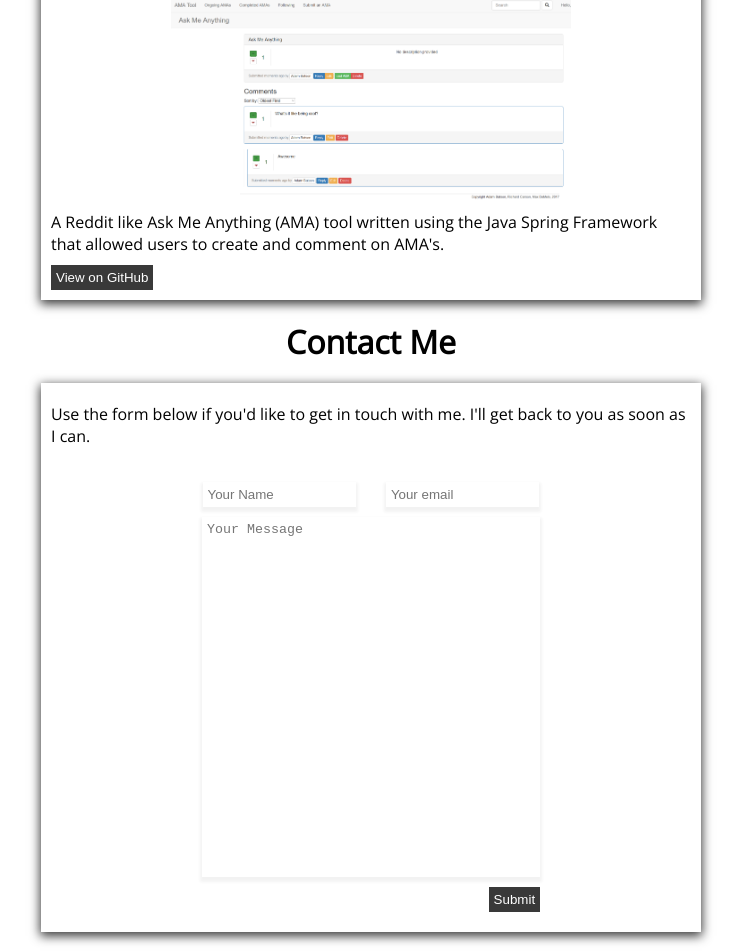
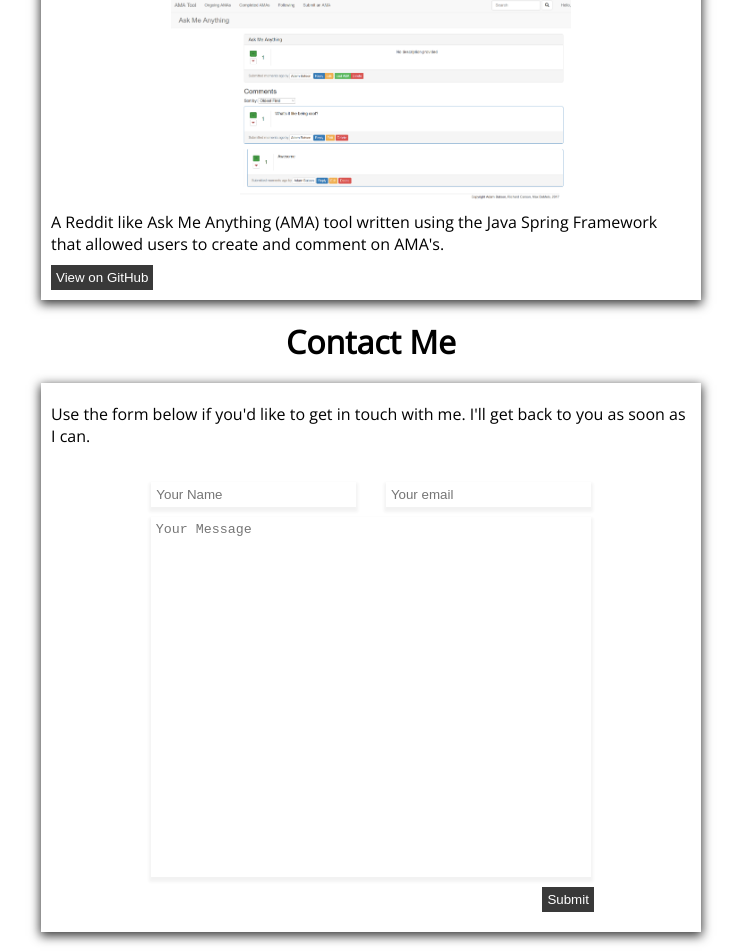
Before and after one commit to adambatson/adambatson.github.io, a Jekyll site: the page built from index.html, in a window 1280 px wide. Shown: the part 1511-2463 px from the top of the page, without its empty margins (269-1010 px from the left). Built offline with Jekyll 4.4.1, drawn with Linux system fonts in a browser that asks for light colours; nearby versions of some CDN libraries.

Commit message:
Make layout more mobile friendly

```diff
--- a/css/style.scss
+++ b/css/style.scss
@@ -55,6 +55,9 @@
 	//box-shadow: 0 3px 3px 2px rgba(0, 0, 0, 0.05);
 	box-shadow: 0 3px 10px 1px $darkgrey;
 	width: 50%;
+	@media(max-width: 800px) {
+		width: 90%;
+	}
 	margin: 20px auto;
 	padding: 10px;
 }
@@ -116,17 +119,26 @@
     padding: 10px;
 	margin-top: 25px;
 	width: 80%;
+	@media(max-width: 800px) {
+		width: 95%;
+	}
 	text-align: center;
 
 	.contactInput {
 		@include inputField();
-		width: 30%;
+		width: 40%;
+		@media(max-width: 800px) {
+			width: 45%;
+		}
 	}
 
 	textarea {
 		@include inputField();
 		display: block;
-		width: 66%;
+		width: 86%;
+		@media(max-width: 800px) {
+			width: 95%
+		}
 		margin: 10px auto;
 		height: 40vh;
 		resize: none;
@@ -134,6 +146,9 @@
 
 	button {
 		@include btn();
-		margin-left: 56%;
+		margin-left: 77%;
+		@media(max-width: 800px) {
+			margin-left: 78%;
+		}
 	}
 }
```
